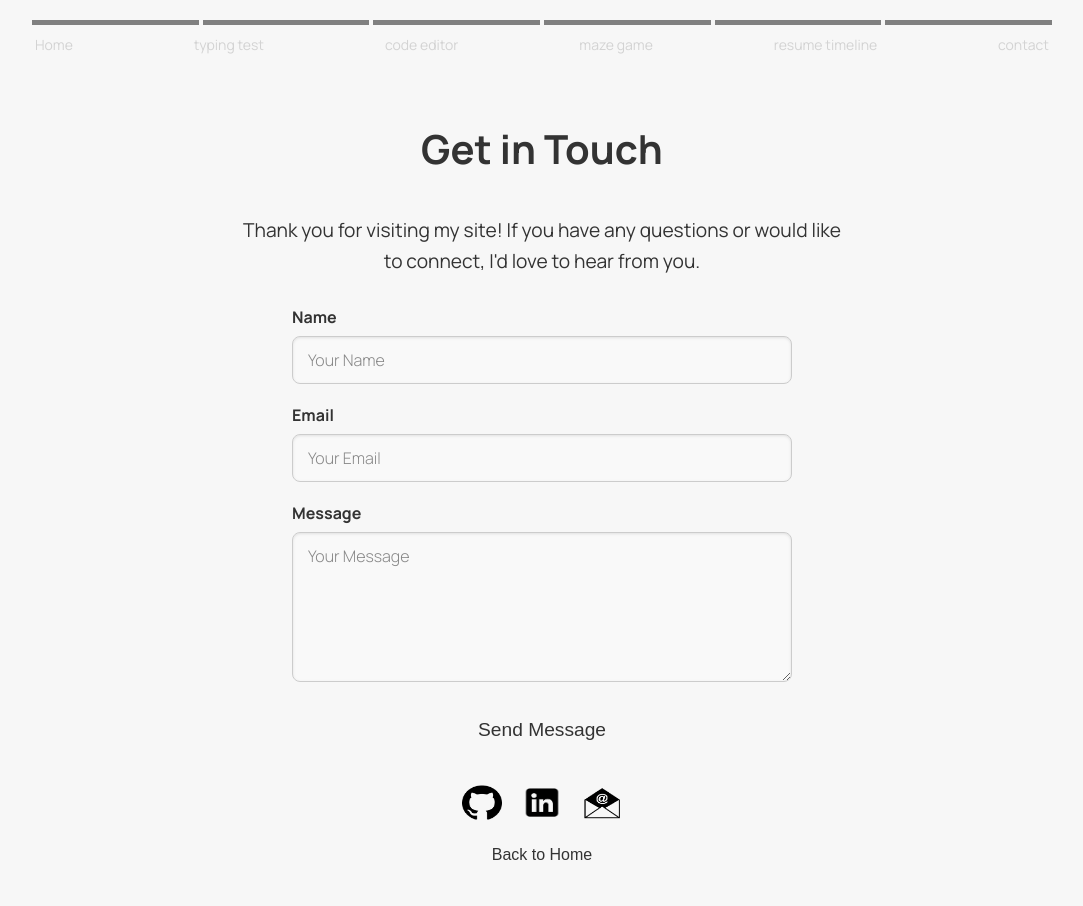
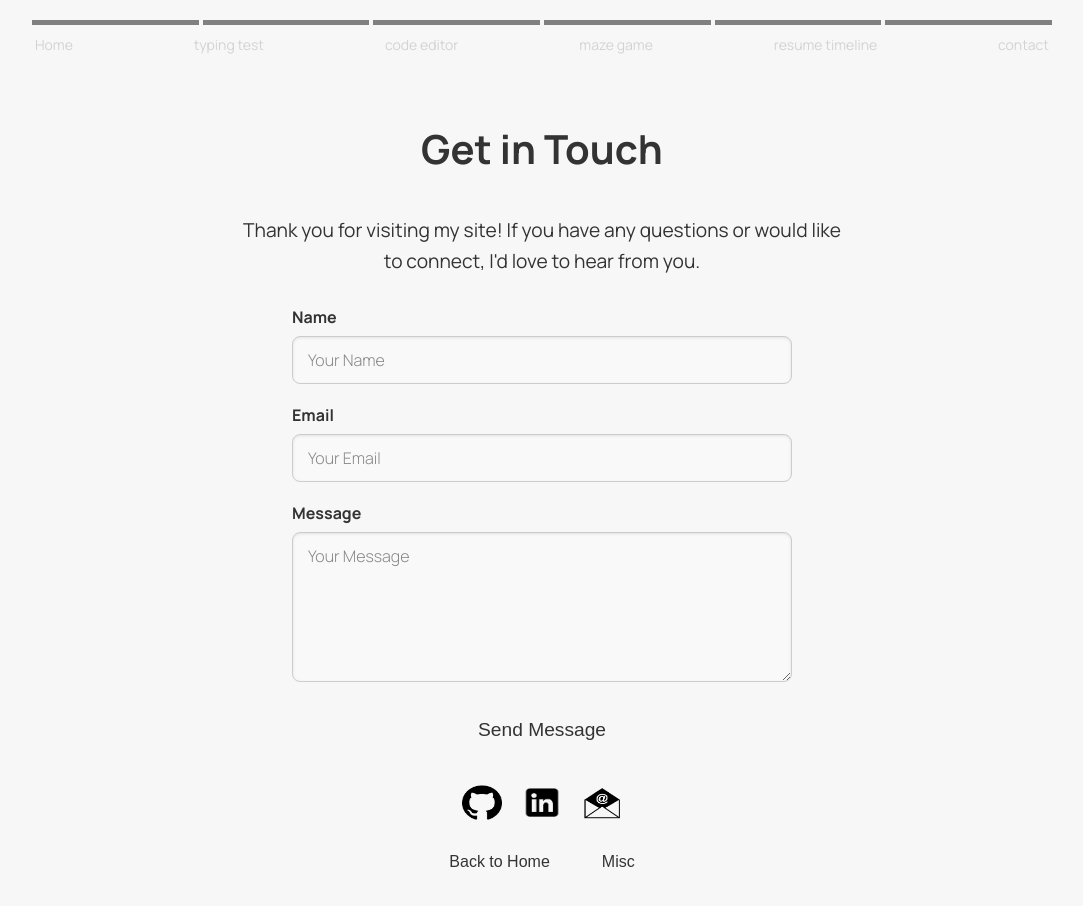
Before and after one commit to habodoni/my-portfolio, a React (Create React App) app: page /#/contact in a window 1280 px wide. Shown: the top 906 px of the page, without its empty margins (98-1181 px from the left). Built offline with nearby package versions, Linux system fonts and the light colour scheme.

Commit message:
Add Misc button to contact page for easy access to powerbuilding page

```diff
--- a/src/pages/ContactPage.css
+++ b/src/pages/ContactPage.css
@@ -90,8 +90,14 @@
     border-bottom: 2px solid #000;
 }
 
-.home-button {
+.button-group {
+    display: flex;
+    gap: 20px;
     margin-top: 20px;
+    justify-content: center;
+}
+
+.home-button, .misc-button {
     background: none;
     border: none;
     color: #333;
@@ -99,9 +105,10 @@
     cursor: pointer;
     transition: color 0.3s ease, border-bottom 0.3s ease;
     border-bottom: 2px solid transparent;
+    padding: 8px 16px;
 }
 
-.home-button:hover {
+.home-button:hover, .misc-button:hover {
     color: #000;
     border-bottom: 2px solid #000;
 }
--- a/src/pages/ContactPage.js
+++ b/src/pages/ContactPage.js
@@ -115,7 +115,10 @@ const ContactPage = () => {
                 </a>
             </div>
 
-            <button className="home-button" onClick={() => navigate('/')}>Back to Home</button>
+            <div className="button-group">
+                <button className="home-button" onClick={() => navigate('/')}>Back to Home</button>
+                <button className="misc-button" onClick={() => navigate('/powerbuilding')}>Misc</button>
+            </div>
         </div>
     );
 };
```
